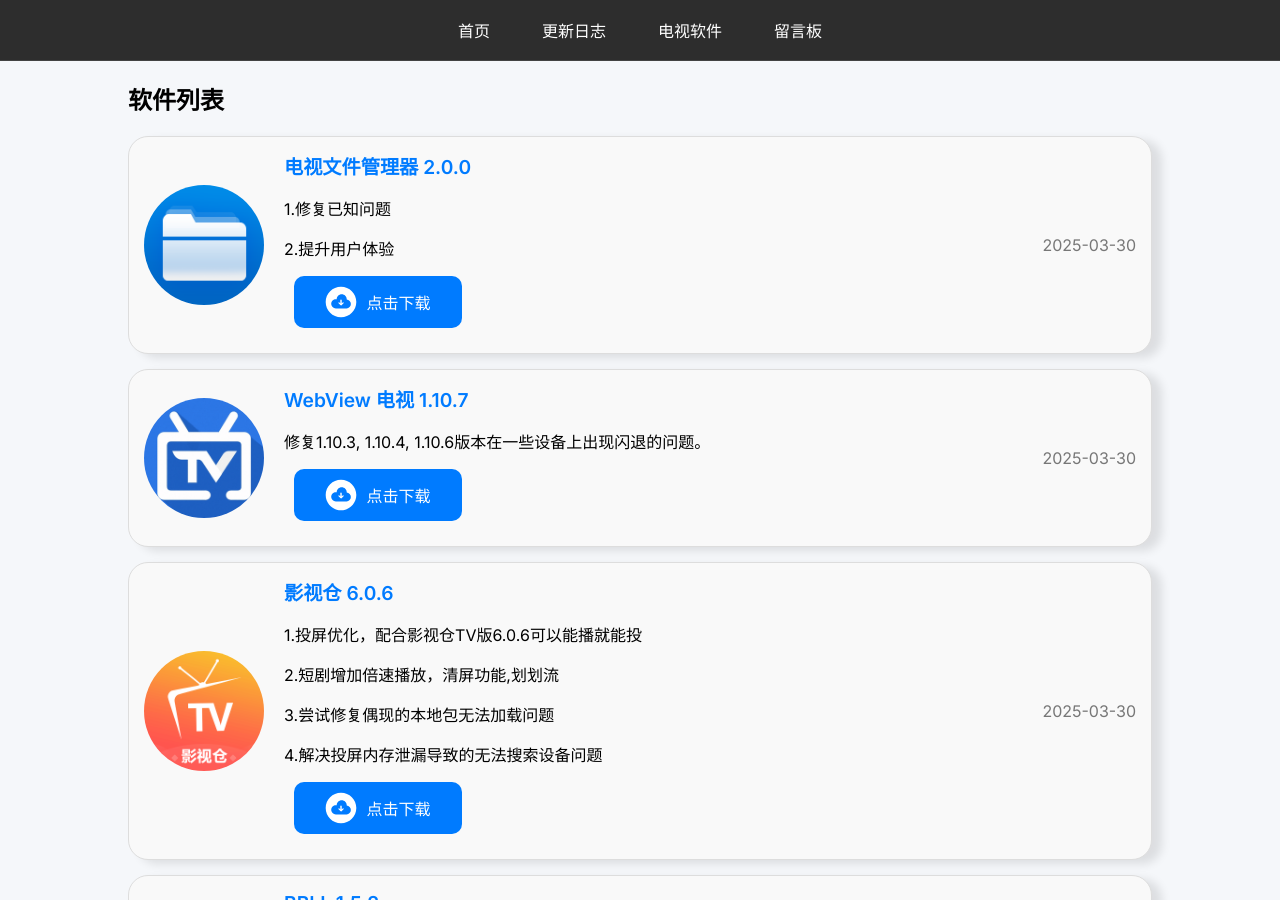
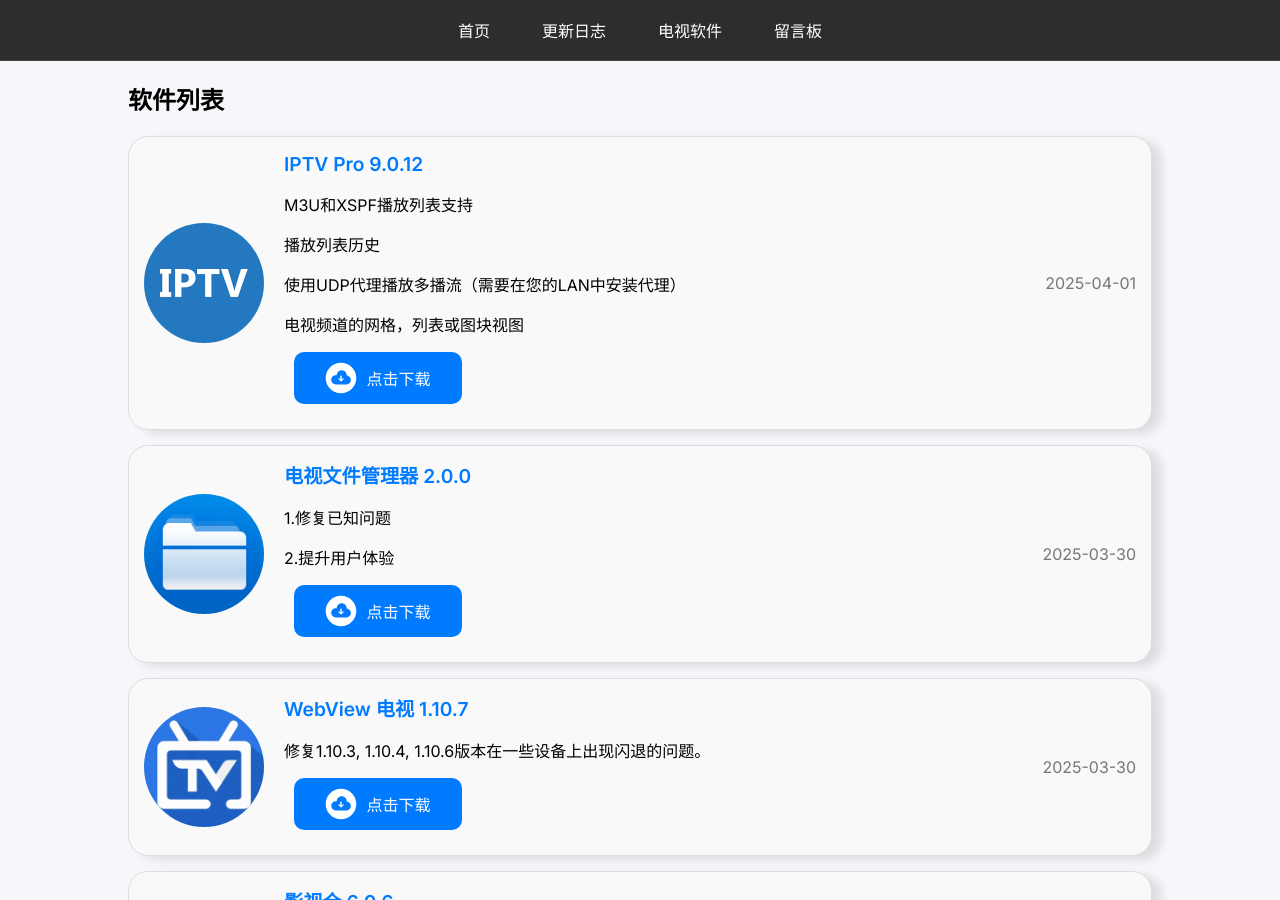
Before and after one commit to jayjd/jayjd.github.io, a Jekyll site: the page built from tv.markdown, in a window 1280 px wide and 900 px high. Built offline with Jekyll 4.4.1, drawn with Linux system fonts in a browser that asks for light colours; comment, search, counter and statistics services are not loaded.

Commit message:
更新 HuYa 2.1.23.1 版本日期，新增 IPTV Pro 9.0.12 文章及图标

```diff
--- /dev/null
+++ b/_posts/tv/2025-04-01-iptvpro.md
@@ -0,0 +1,21 @@
+---
+layout: default
+title:  "IPTV Pro"
+version: 9.0.12
+icon: "/assets/appicon/iptvpro.webp"
+package: ru.iptvremote.android.iptv.pro
+md5: D4C008A342CDE70F953CC373ADCCA19C
+update-content: |
+    M3U和XSPF播放列表支持
+    播放列表历史
+    使用UDP代理播放多播流（需要在您的LAN中安装代理）
+    电视频道的网格，列表或图块视图
+    以XMLTV和JTV格式支持EPG
+date:   2025-04-01 08:00:49 +0800
+categories: tv
+lanzou_download: "https://jayjd.lanzouu.com/b0017d2tdc"
+lanzou_pwd: "9v0p"
+gitee_download: ""
+github_download: ""
+---
+{% include common-thread.html %}
```
Also changed, not shown: _posts/huya/2025-04-01-HuYa2.1.23.1.md (+1 -1 lines), assets/appicon/iptvpro.webp (added).
